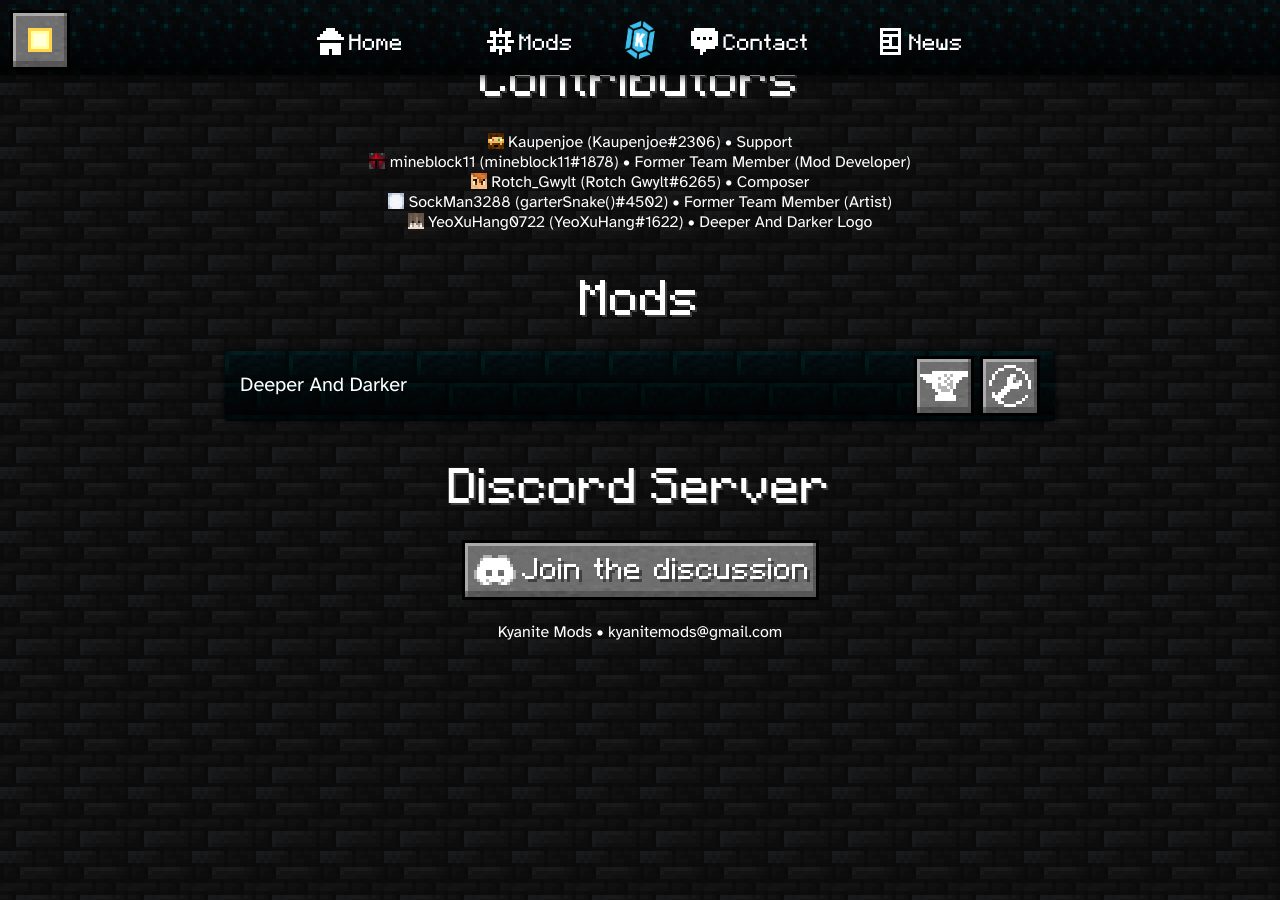
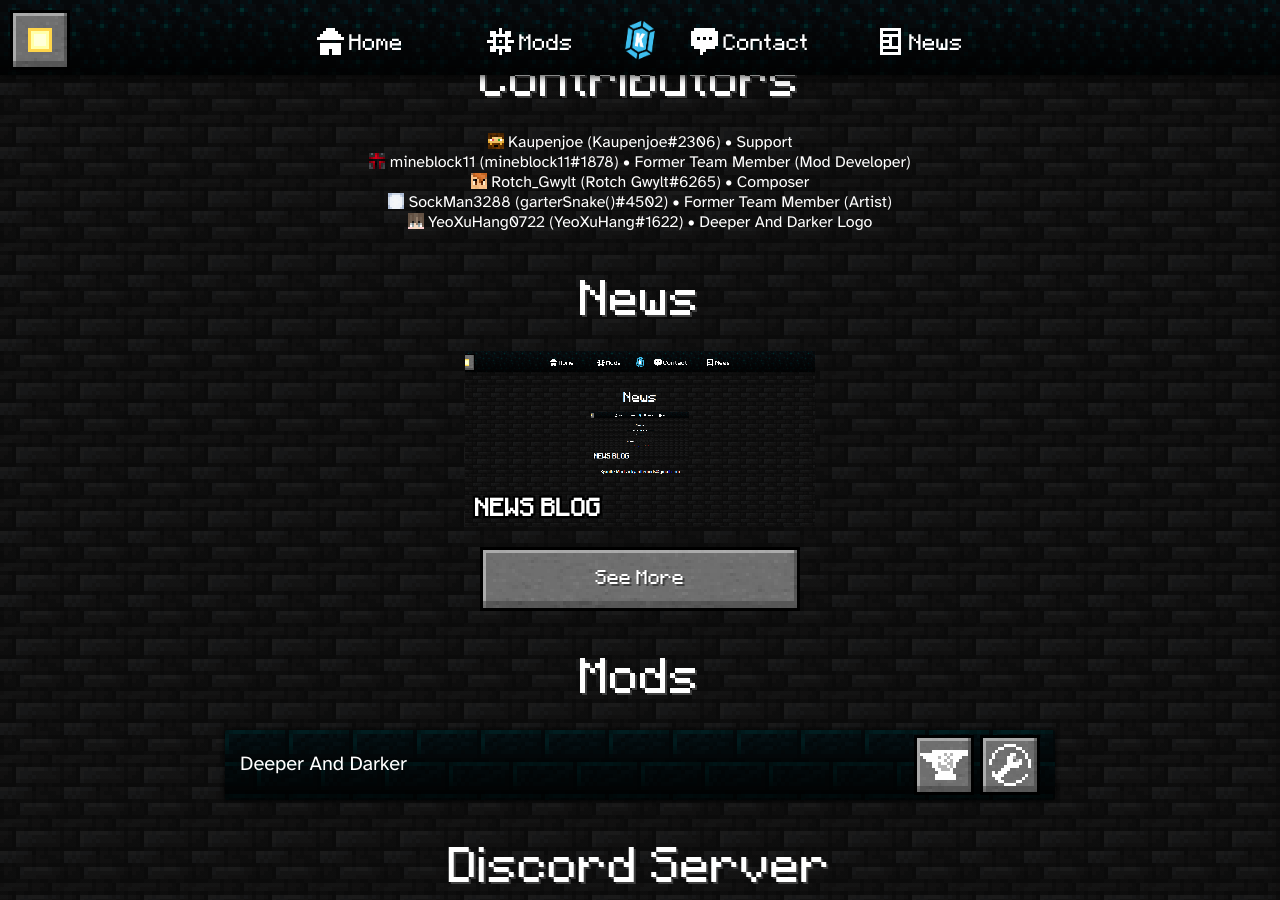
Before and after one commit to KyaniteMods/KyaniteMods.github.io, a Jekyll site: the page built from index.html, in a window 1280 px wide and 900 px high, scrolled down 773 px. Built offline with Jekyll 4.4.1, drawn with Linux system fonts in a browser that asks for light colours; nearby versions of some CDN libraries; some web fonts are replaced.

Commit message:
Added news to home

```diff
--- a/index.html
+++ b/index.html
@@ -16,6 +16,24 @@
 <img src="{{ site.baseurl }}/assets/contributors/Rotch_Gwylt.png" style="width: 16px; image-rendering: pixelated;" class="minecraft-item" data-mctitle="!"><span style="vertical-align: 2px;"> Rotch_Gwylt (Rotch Gwylt#6265) • Composer</span><br>
 <img src="{{ site.baseurl }}/assets/contributors/SockMan3288.png" style="width: 16px; image-rendering: pixelated;"><span style="vertical-align: 2px;"> SockMan3288 (garterSnake()#4502) • Former Team Member (Artist)</span><br>
 <img src="{{ site.baseurl }}/assets/contributors/YeoXuHang0722.png" style="width: 16px; image-rendering: pixelated;"><span style="vertical-align: 2px;"> YeoXuHang0722 (YeoXuHang#1622) • Deeper And Darker Logo</span>
+<h1>News</h1>
+<div class="news-posts">
+{%- assign post_count = site.posts.size -%}
+{%- for post in site.posts limit: 3 -%}
+	{%- assign post_count = post_count | minus: 1 -%}
+	<a class="img-card" href="{{ post.permalink }}">
+		{%- if post.header-image -%}
+			<img src="{{ post.header-image }}">
+		{%- else -%}
+			<img src="/assets/post_placeholder.png">
+		{%- endif -%}
+	<br><h4>{{ post.title }}</h4></a>
+	{%- if post_count != 0 -%}
+		&nbsp;
+	{%- endif -%}
+{%- endfor -%}
+</div><br>
+<a href="/news"><div class="minecraft-button">See More</div></a>
 <h1>Mods</h1>
 <div class="card mod-small"><div style="display: inline-block; height: 60px; float: left; line-height: 60px;">Deeper And Darker</div><div style="display: inline-block; text-align: right; float: right; height: 60px;"><a href="https://www.curseforge.com/minecraft/mc-mods/deeperdarker" class="curseforge-button minecraft-item" data-mctitle="CurseForge" data-mclore="Deeper And Darker"></a> <a href="https://modrinth.com/mod/deeperdarker" class="modrinth-button minecraft-item" data-mctitle="Modrinth" data-mclore="Deeper And Darker"></a></div></div>
 <h1>Discord Server</h1>
```
